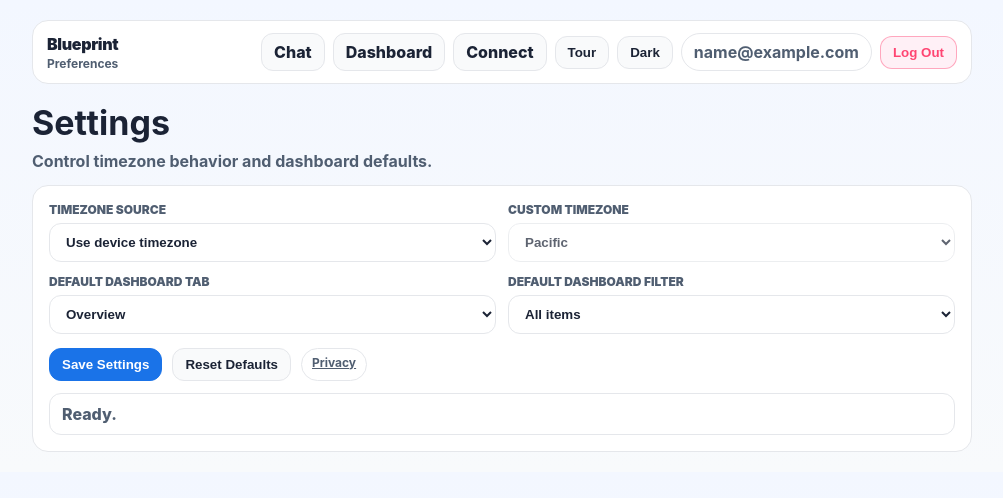
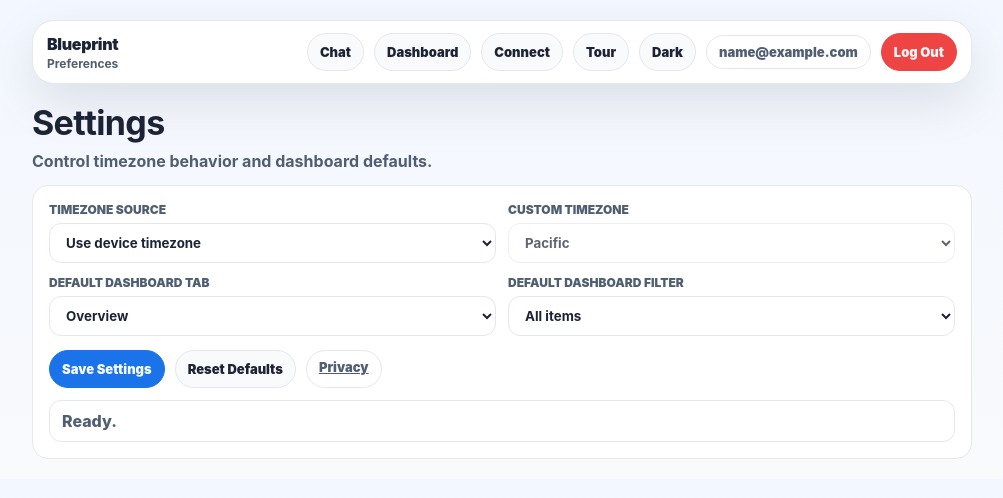
Before and after one commit to Jakeroberson1/Blueprint-Frontend, a website: page settings.html in a window 1280 px wide. Shown: the whole page, without its empty margins (138-1141 px from the left). Drawn offline with Linux system fonts and the light colour scheme; no server answers; sample sign-in values are in the browser's storage.

Commit message:
Unify fonts and base formatting across all frontend pages

```diff
--- a/settings.html
+++ b/settings.html
@@ -6,6 +6,7 @@
   <meta name="referrer" content="strict-origin-when-cross-origin">
   <meta http-equiv="Content-Security-Policy" content="default-src 'self'; script-src 'self' 'unsafe-inline' https://cdn.jsdelivr.net https://cdnjs.cloudflare.com; style-src 'self' 'unsafe-inline' https://cdn.jsdelivr.net; img-src 'self' data: https:; font-src 'self' https://cdn.jsdelivr.net data:; connect-src 'self' https://blueprint-backend-154275778730.us-west1.run.app; object-src 'none'; base-uri 'self'; form-action 'self'; upgrade-insecure-requests">
   <title>Blueprint - Settings</title>
+    <link rel="stylesheet" href="shared-ui.css">
   <style>
     :root {
       --bg: rgba(248,250,252,1);
--- /dev/null
+++ b/shared-ui.css
@@ -0,0 +1,108 @@
+:root {
+  --bp-font: "Inter", ui-sans-serif, system-ui, -apple-system, "Segoe UI", Roboto, Arial, sans-serif;
+  --bp-ink: rgba(15, 23, 42, 0.94);
+  --bp-ink-2: rgba(15, 23, 42, 0.68);
+  --bp-stroke: rgba(229, 231, 235, 1);
+  --bp-surface: rgba(255, 255, 255, 1);
+  --bp-primary: #1a73e8;
+  --bp-danger: rgba(239, 68, 68, 1);
+  --bp-radius-lg: 22px;
+  --bp-radius-md: 16px;
+  --bp-shadow: 0 18px 50px rgba(2, 6, 23, 0.10);
+}
+
+*,
+*::before,
+*::after {
+  box-sizing: border-box;
+}
+
+body {
+  font-family: var(--bp-font) !important;
+  -webkit-font-smoothing: antialiased;
+  text-rendering: optimizeLegibility;
+}
+
+h1,
+h2,
+h3,
+h4 {
+  letter-spacing: -0.02em;
+}
+
+p,
+label,
+input,
+select,
+textarea,
+button,
+a {
+  font-family: var(--bp-font);
+}
+
+.topbar {
+  border-radius: var(--bp-radius-lg) !important;
+  border: 1px solid var(--bp-stroke) !important;
+  box-shadow: var(--bp-shadow);
+}
+
+.brand-title {
+  font-weight: 950 !important;
+  letter-spacing: -0.01em;
+}
+
+.brand-sub {
+  font-weight: 750 !important;
+}
+
+.account {
+  gap: 10px !important;
+}
+
+.pill {
+  border-radius: 999px !important;
+  padding: 8px 12px !important;
+  border: 1px solid var(--bp-stroke) !important;
+  font-size: 13px !important;
+  font-weight: 900 !important;
+}
+
+.btn {
+  border-radius: 999px !important;
+  border: 1px solid var(--bp-stroke) !important;
+  font-weight: 900 !important;
+  font-size: 13px !important;
+  padding: 10px 12px !important;
+}
+
+.btn-primary {
+  background: var(--bp-primary) !important;
+  border-color: var(--bp-primary) !important;
+  color: rgba(255, 255, 255, 0.96) !important;
+}
+
+.btn-danger {
+  background: var(--bp-danger) !important;
+  border-color: var(--bp-danger) !important;
+  color: rgba(255, 255, 255, 0.96) !important;
+}
+
+input,
+select,
+textarea {
+  border-radius: 12px;
+  border: 1px solid var(--bp-stroke);
+}
+
+input:focus,
+select:focus,
+textarea:focus {
+  outline: none;
+  border-color: var(--bp-primary);
+  box-shadow: 0 0 0 4px rgba(26, 115, 232, 0.12);
+}
+
+.submit-btn {
+  border-radius: 12px !important;
+  font-weight: 800 !important;
+}
```
Also changed, not shown: canvas.html (+1 -0 lines), dashboard.html (+1 -0 lines), index.html (+1 -0 lines), login.html (+1 -0 lines), privacy.html (+1 -0 lines).
